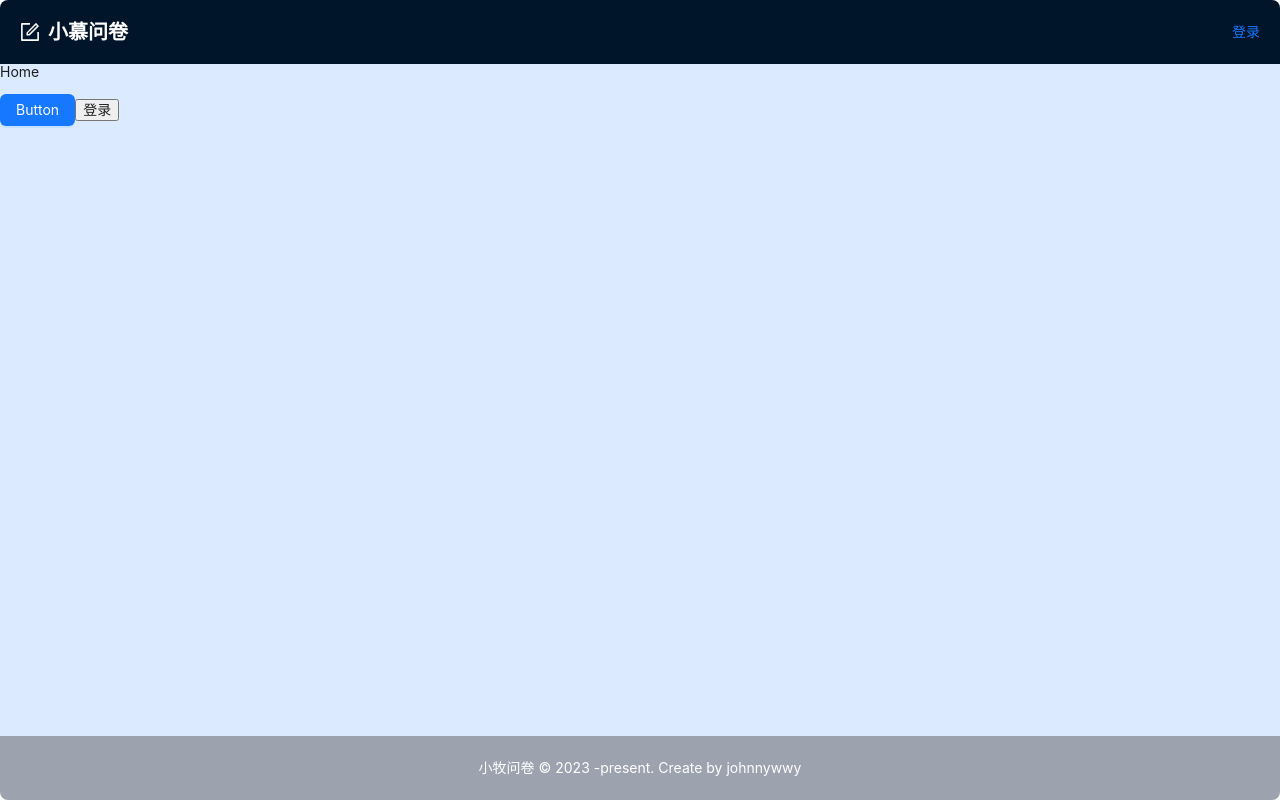
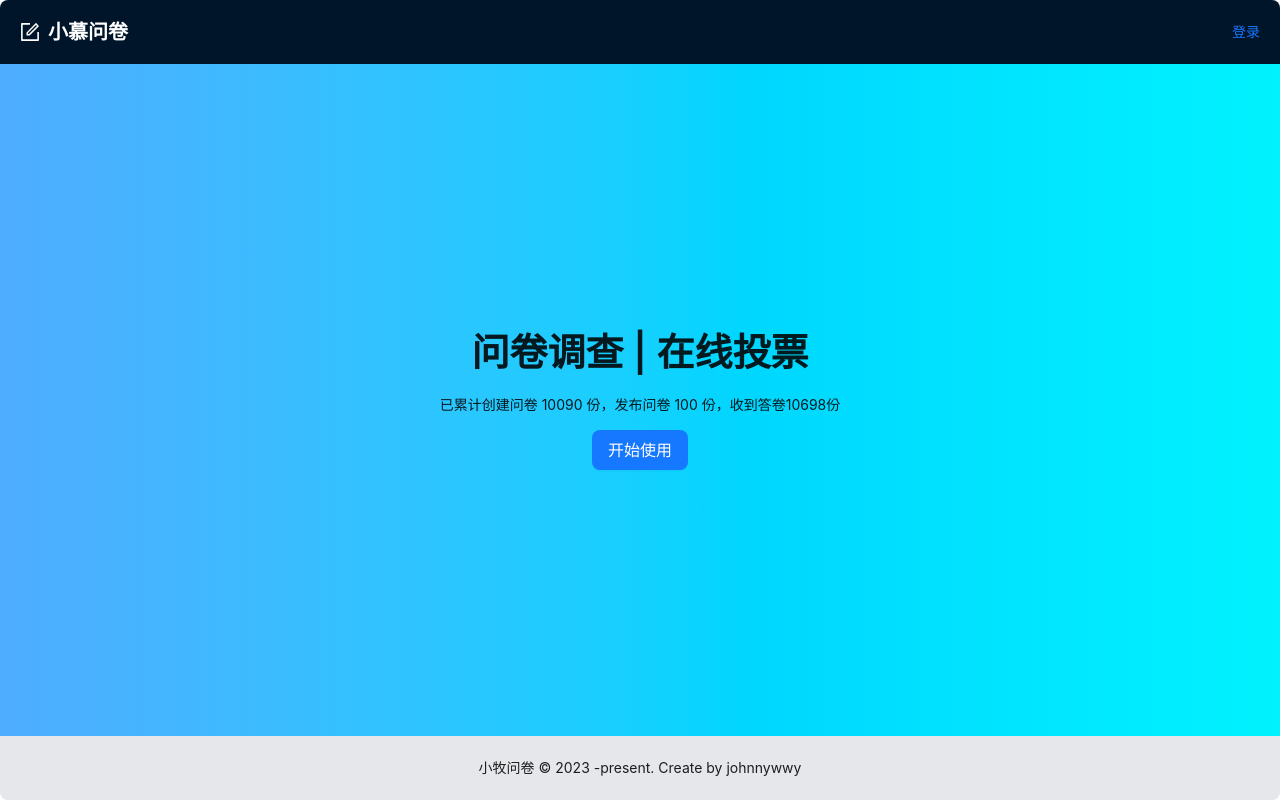
Before and after one commit to johnnywwy/react-ts-demo, a React (Vite) app: page / in a window 1280 px wide. Built offline with nearby package versions, Linux system fonts and the light colour scheme.

Commit message:
feat: 404页面完成

```diff
--- a/src/layout/MainLayout/index.tsx
+++ b/src/layout/MainLayout/index.tsx
@@ -14,12 +14,13 @@ export const MainLayout: FC = () => {
         <Logo />
         <UserInfo />
       </Header>
-      <Content className="bg-blue-100 overflow-auto h-[100px]">
+      <Content>
         <Outlet />
       </Content>
 
-      <Footer className="min-h-[64px] text-white p-0 flex justify-center items-center bg-gray-400 text-center">
+      <Footer className="min-h-[64px] flex justify-center items-center bg-gray-200">
         小牧问卷 &copy; 2023 -present. Create by johnnywwy
+        {/* <Link>johnnywwy</Link> */}
       </Footer>
     </Layout>
   )
--- a/src/pages/Home.tsx
+++ b/src/pages/Home.tsx
@@ -1,20 +1,20 @@
 import React, { FC } from 'react'
-import { useNavigate } from 'react-router-dom'
-import { Button } from 'antd'
+import { Typography, Button } from 'antd'
+const { Title, Paragraph } = Typography
 
 export const Home: FC = () => {
   const navigate = useNavigate()
-  const clickHandle = () => {
-    navigate('/login')
+  const onclick = () => {
+    navigate('/manager/list')
+    console.log('1')
   }
   return (
-    <div>
-      <p>Home</p>
-      <div>
-        <Button type="primary">Button</Button>
-
-        <button onClick={clickHandle}>登录</button>
-      </div>
+    <div className="flex justify-center flex-col items-center h-full bg-gradient-to-r from-[#4facfe] to-[#00f2fe]">
+      <Title className="text-4xl  font-bold"> 问卷调查 | 在线投票</Title>
+      <Paragraph>已累计创建问卷 10090 份，发布问卷 100 份，收到答卷10698份</Paragraph>
+      <Button type="primary" size="large" onClick={() => onclick()}>
+        开始使用
+      </Button>
     </div>
   )
 }
--- a/src/pages/NotFound.tsx
+++ b/src/pages/NotFound.tsx
@@ -1,9 +1,18 @@
 import React, { FC } from 'react'
-
+import { Button, Result } from 'antd'
+import { useNavigate } from 'react-router-dom'
 export const NotFound: FC = () => {
+  const navigat = useNavigate()
   return (
-    <div>
-      <h1>NotFound</h1>
-    </div>
+    <Result
+      status="404"
+      title="404"
+      subTitle="抱歉, 你访问的页面走丢了！"
+      extra={
+        <Button type="primary" onClick={() => navigat(-1)}>
+          返回上一页
+        </Button>
+      }
+    />
   )
 }
```
